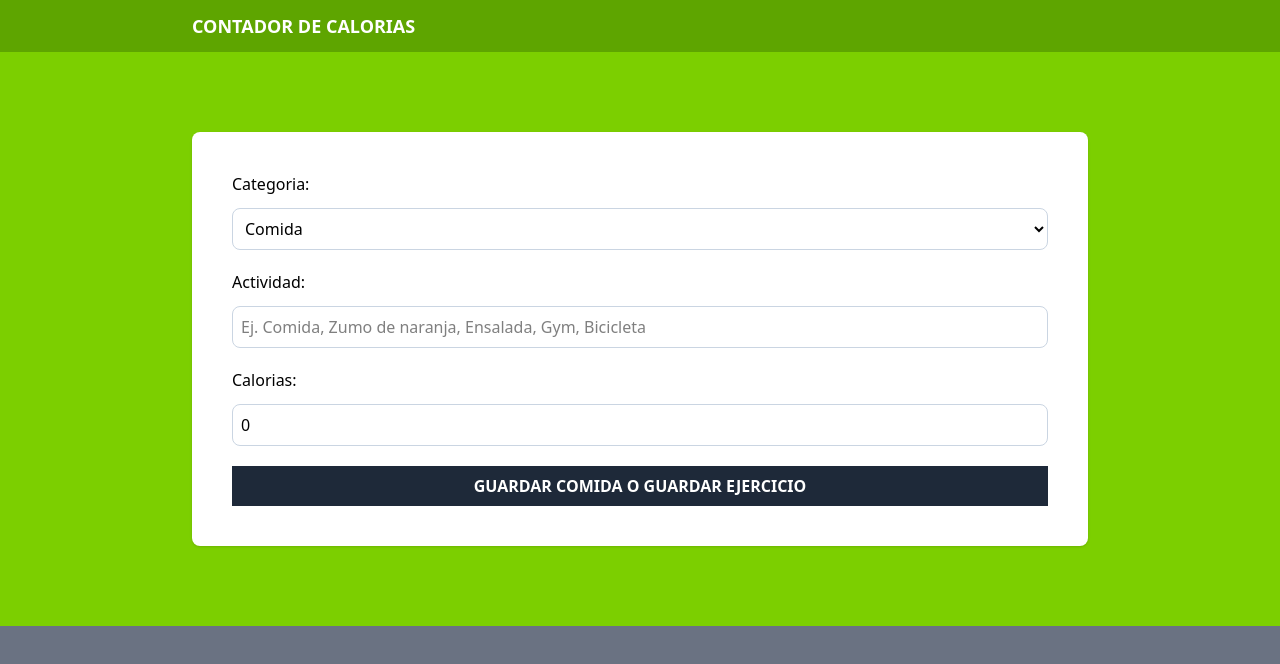
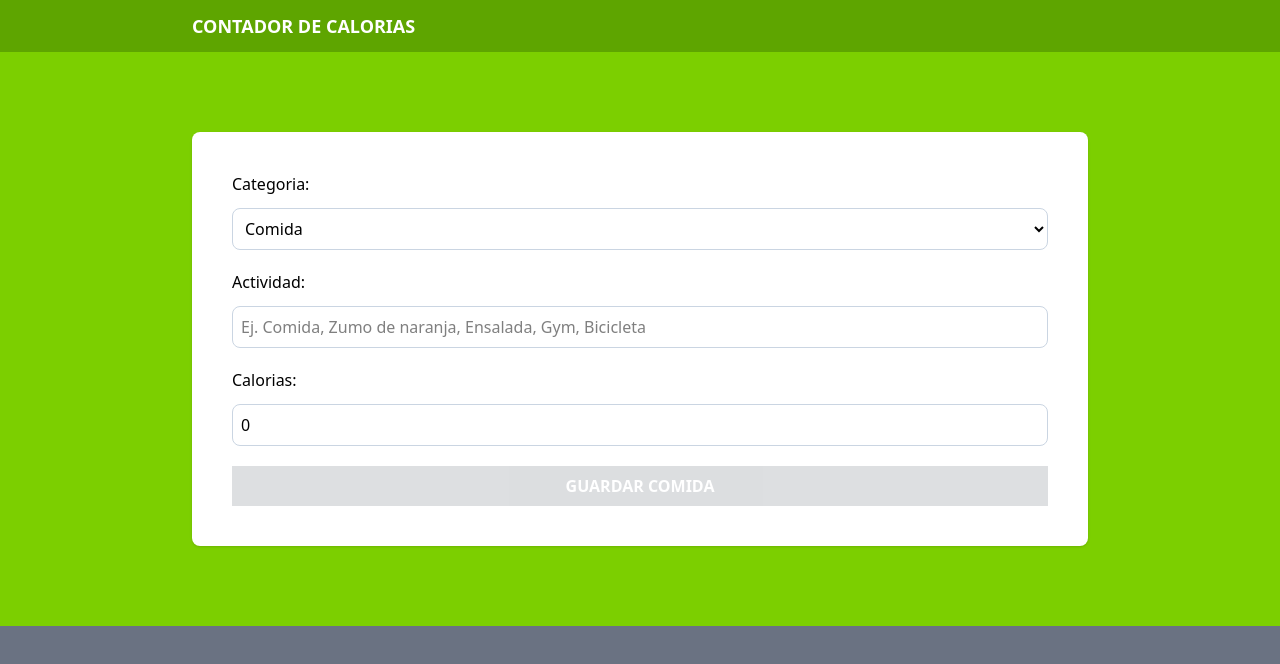
Before and after one commit to DavidFrontendDev/calorie-tracker-tutorial, a React (Vite) app: page / in a window 1280 px wide. Shown: the top 664 px of the page. Built offline with nearby package versions, Linux system fonts and the light colour scheme.

Commit message:
Form a punto de empezar useReducer

```diff
--- a/src/components/Form.tsx
+++ b/src/components/Form.tsx
@@ -1,8 +1,9 @@
-import { useState } from "react";
+import { act, useState } from "react";
 import { categories } from "../data/categories";
+import { Activity } from "../types";
 
 function Form() {
-  const [activity, setActivity] = useState({
+  const [activity, setActivity] = useState<Activity>({
     category: 1,
     name: "",
     calories: 0,
@@ -13,14 +14,25 @@
       | React.ChangeEvent<HTMLSelectElement>
       | React.ChangeEvent<HTMLInputElement>
   ) => {
+    const isNumberField = ["category", "calories"].includes(e.target.id);
     setActivity({
       ...activity,
-      [e.target.id]: e.target.value,
+      [e.target.id]: isNumberField ? +e.target.value : e.target.value,
     });
+  };
+  const isValidActivity = () => {
+    const { calories, name } = activity;
+    return name.trim() !== "" && calories > 0;
+  };
+  const handleSubmit = (e: React.FormEvent<HTMLFormElement>) => {
+    e.preventDefault();
   };
 
   return (
-    <form className="space-y-5 bg-white shadow p-10 rounded-lg">
+    <form
+      className="space-y-5 bg-white shadow p-10 rounded-lg"
+      onSubmit={handleSubmit}
+    >
       <div className="grid grid-cols-1 gap-3">
         <label htmlFor="category">Categoria:</label>
         <select
@@ -60,8 +72,9 @@
       </div>
       <input
         type="submit"
-        className="bg-gray-800 hover:bg-gray-900 w-full p-2 font-bold uppercase text-white cursor-pointer"
-        value="Guardar Comida o Guardar Ejercicio"
+        className="bg-gray-800 hover:bg-gray-900 w-full p-2 font-bold uppercase text-white cursor-pointer disabled:opacity-15"
+        value={activity.category === 1 ? "Guardar Comida" : "Guardar Ejercicio"}
+        disabled={!isValidActivity()}
       />
     </form>
   );
--- a/src/types/index.ts
+++ b/src/types/index.ts
@@ -2,3 +2,8 @@
   id: number;
   name: string;
 };
+export type Activity = {
+  category: number;
+  name: string;
+  calories: number;
+};
```
